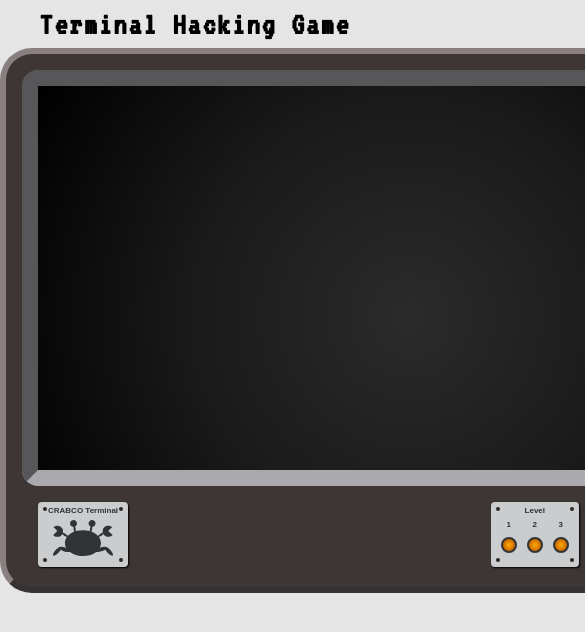
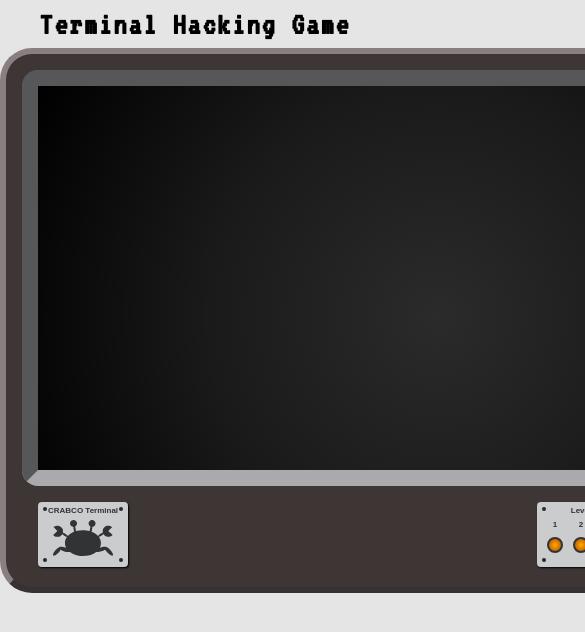
Before and after one commit to kabouras/terminal-hacking, a Vue app: page / in a window 390 px wide. Shown: the top 632 px of the page, 585 px wide, since content can reach past the window. Built offline with nearby package versions, Linux system fonts and the light colour scheme.

Commit message:
prevent small screen resize

```diff
--- a/src/assets/styles.css
+++ b/src/assets/styles.css
@@ -71,6 +71,7 @@ body {
   border-style: inset;
   box-sizing: border-box;
   background:  #000;
+  min-width: 699px;
 }
 
 .inner.active {
@@ -236,6 +237,7 @@ body {
   position: relative;
   margin-right: 10px;
   background: #caccce;
+
   border-radius: 4px;
   box-shadow: 1px 1px 2px #000;
   display: flex;
```
